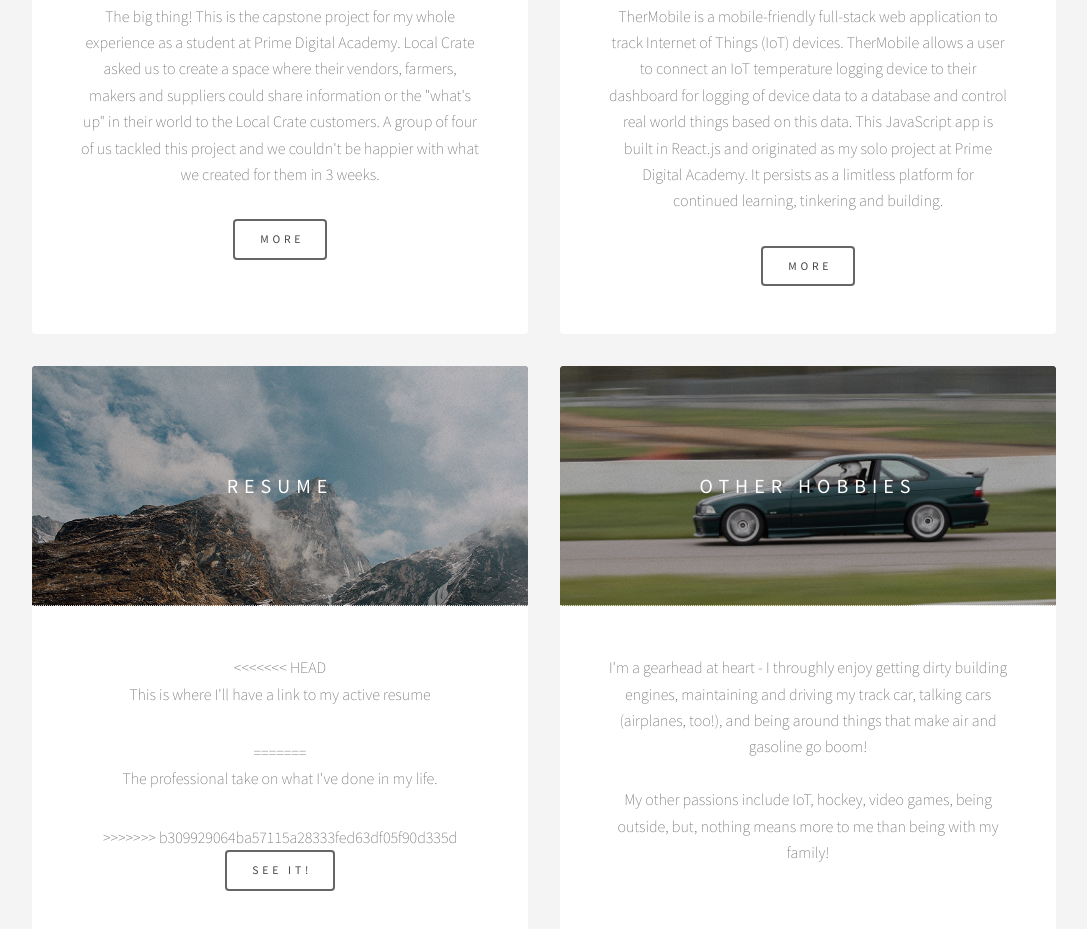
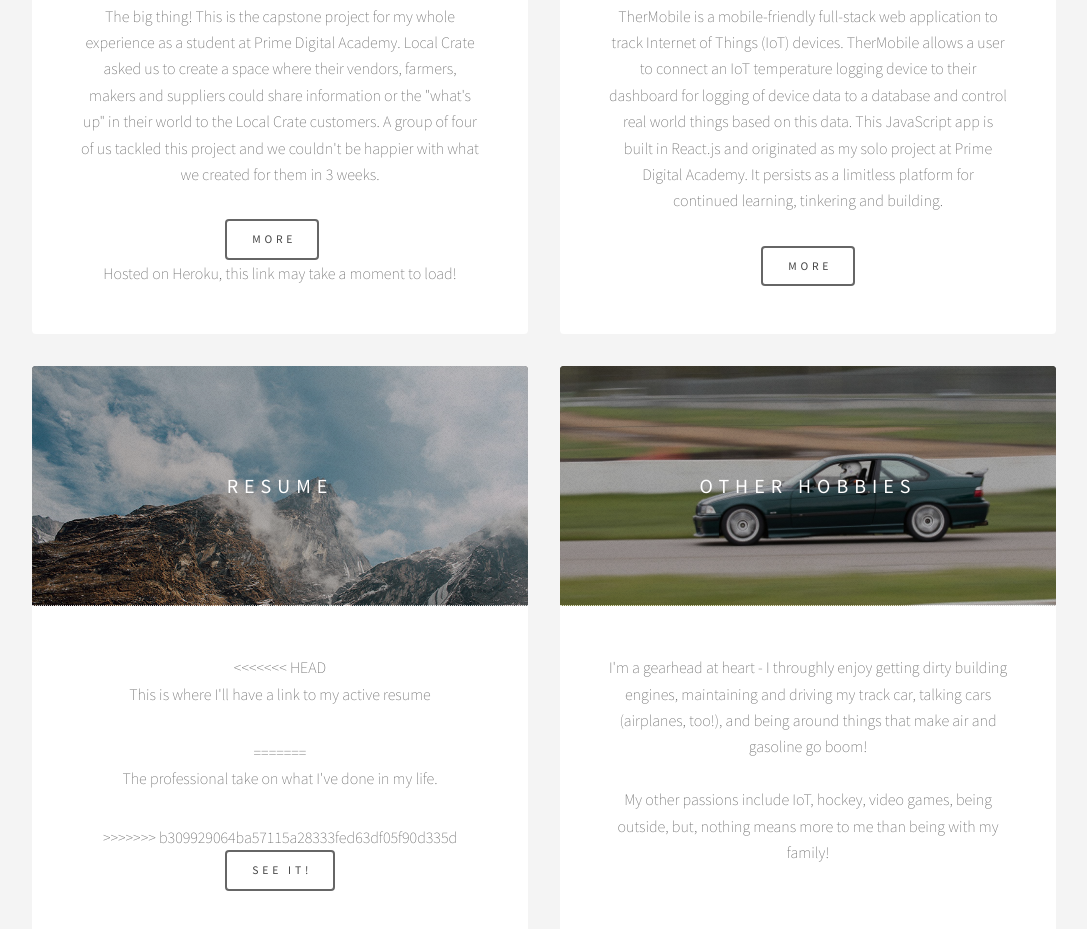
Before and after one commit to JacobTovsen/JacobTovsen.github.io, a plain HTML site: page index.html in a window 1280 px wide. Shown: the part 1597-2526 px from the top of the page, without its empty margins (96-1183 px from the left). Drawn offline with Linux system fonts and the light colour scheme.

Commit message:
link message

```diff
--- a/index.html
+++ b/index.html
@@ -46,6 +46,8 @@
 							<p>The big thing!  This is the capstone project for my whole experience as a student at Prime Digital Academy.  Local Crate asked us to create a space where their vendors, farmers, makers and suppliers could share information or the "what's up" in their world to the Local Crate customers.  A group of four of us tackled this project and we couldn't be happier with what we created for them in 3 weeks.
 							<ul class="actions">
 								<li><a href="https://arcane-fjord-83975.herokuapp.com/#/newsfeed" class="button">More</a></li>
+								<br/>
+									<p>Hosted on Heroku, this link may take a moment to load!</p>
 							</ul>
 						</article>
 						<article class="item">
```
